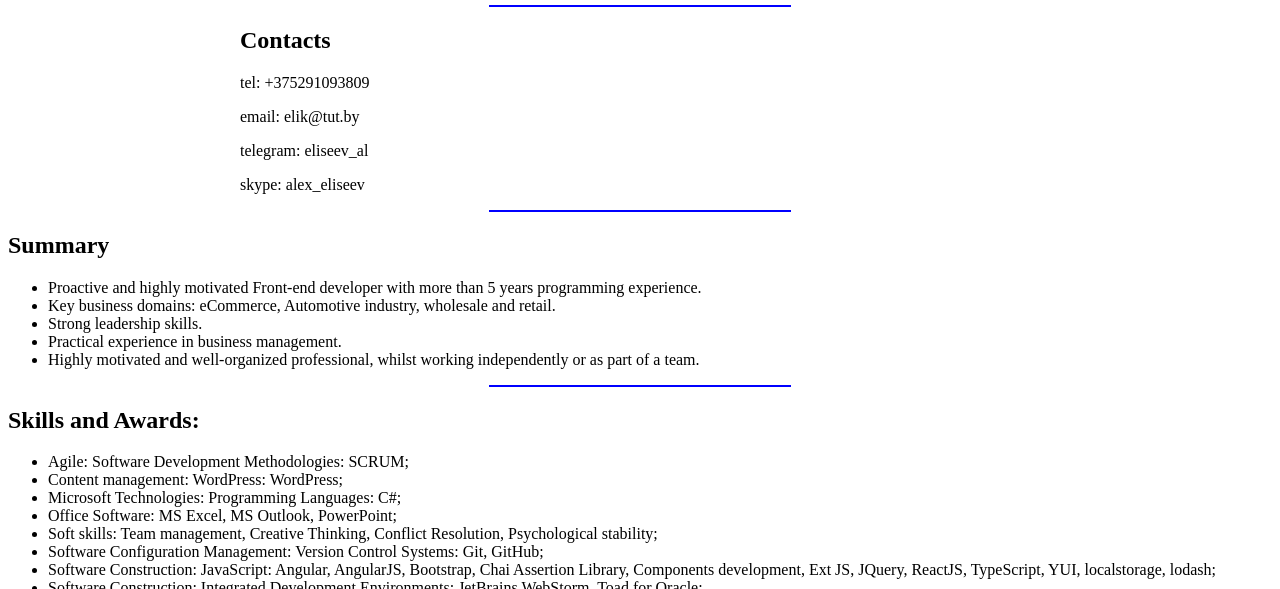
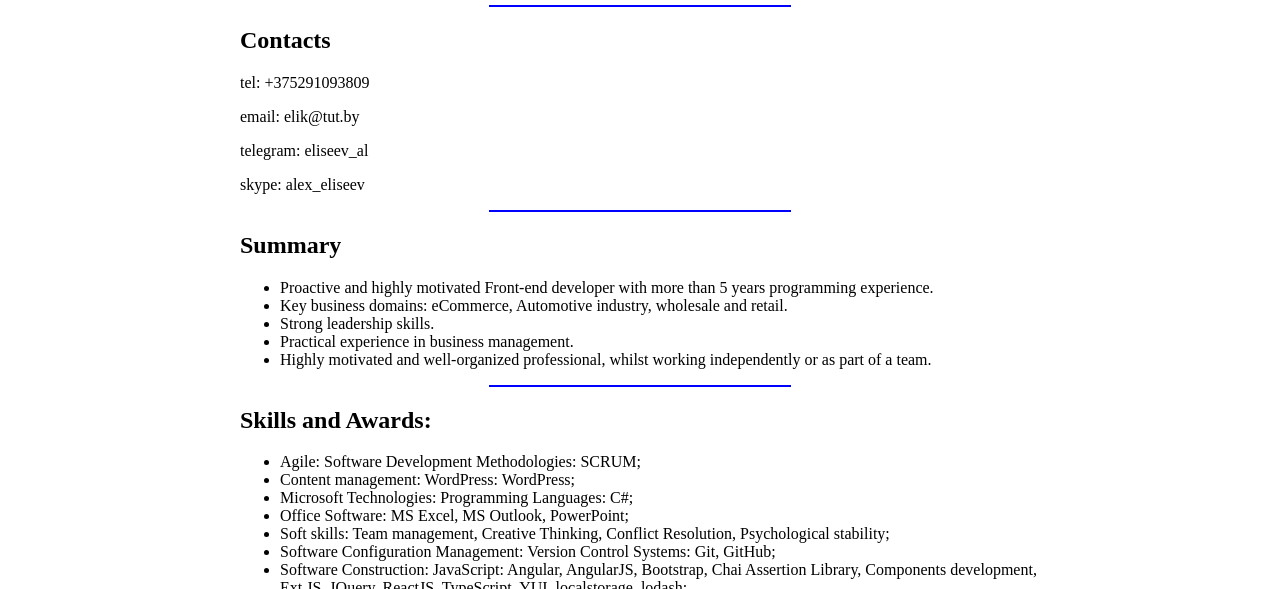
Before and after one commit to 6ygga/rsschool-cv, a plain HTML site: page index.html in a window 1280 px wide. Shown: the part 211-800 px from the top of the page. Drawn offline with Linux system fonts and the light colour scheme.

Commit message:
fix: change styles

```diff
--- a/style.css
+++ b/style.css
@@ -20,3 +20,9 @@
     max-width: 800px;
     margin: 0 auto;
 }
+
+.content-block {
+    width: 90%;
+    max-width: 800px;
+    margin: 0 auto;
+}
```
